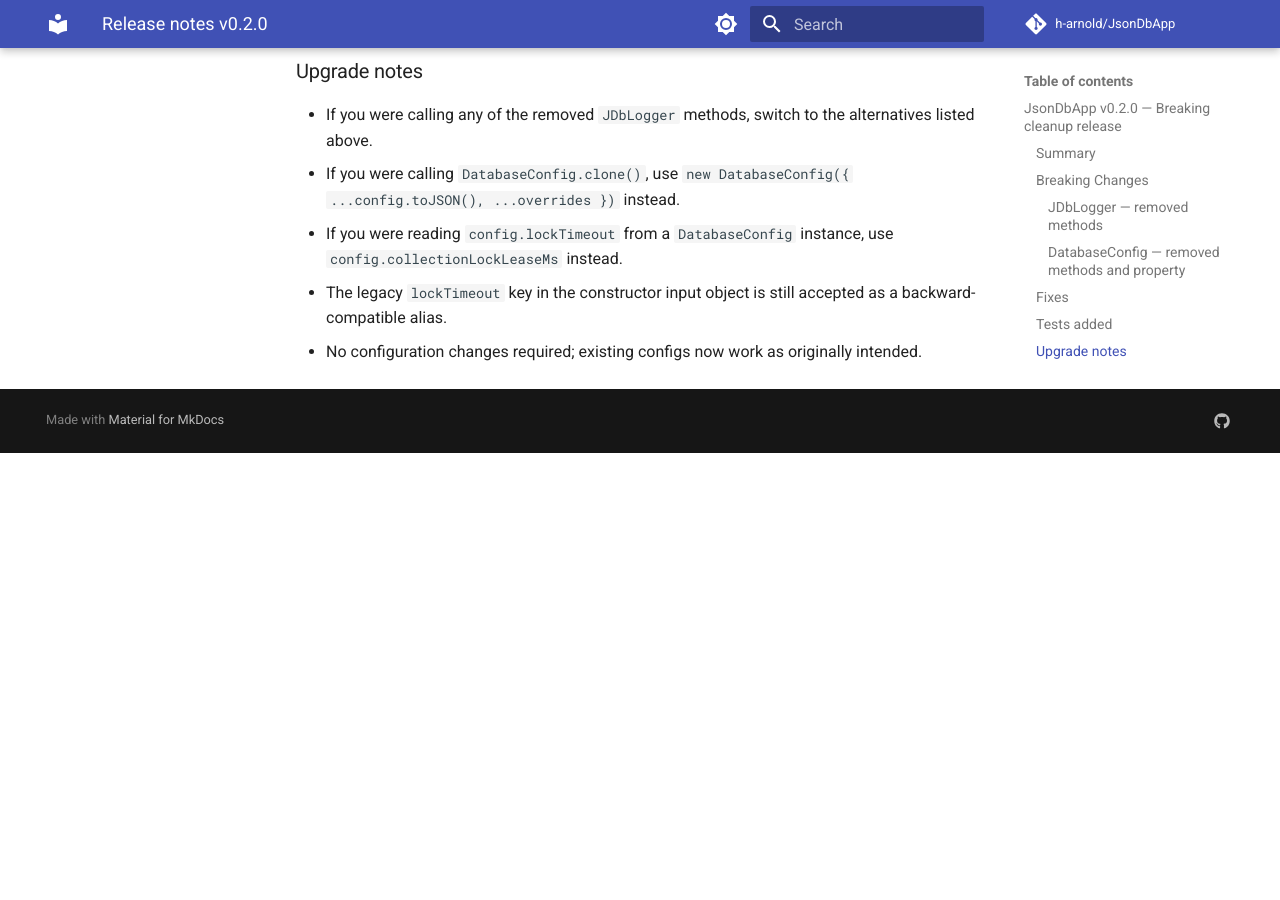
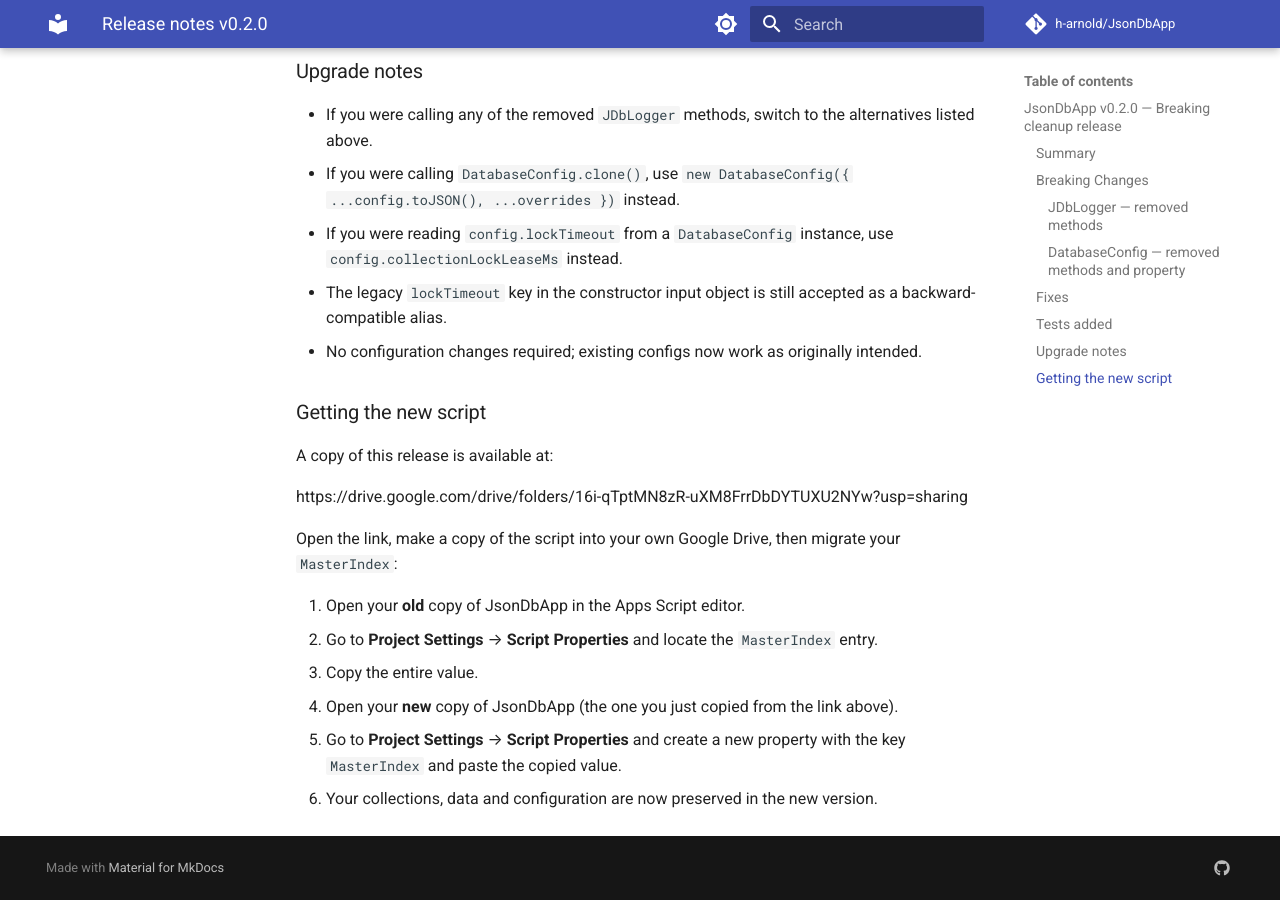
Before and after one commit to h-arnold/JsonDbApp, an MkDocs documentation site: the page built from docs/release-notes/release-notes-v0.2.0.md, in a window 1280 px wide and 900 px high, scrolled down 2736 px. Built offline with MkDocs 1.6.1 and Material for MkDocs 9.7.7, drawn with Linux system fonts in a browser that asks for light colours; comment, search, counter and statistics services are not loaded; before the commit the page ends 3189 px from its top, so only the background shows below that.

Commit message:
docs: add instructions for migrating to the new JsonDbApp script

```diff
--- a/docs/release-notes/release-notes-v0.2.0.md
+++ b/docs/release-notes/release-notes-v0.2.0.md
@@ -61,3 +61,18 @@
 - If you were reading `config.lockTimeout` from a `DatabaseConfig` instance, use `config.collectionLockLeaseMs` instead.
 - The legacy `lockTimeout` key in the constructor input object is still accepted as a backward-compatible alias.
 - No configuration changes required; existing configs now work as originally intended.
+
+### Getting the new script
+
+A copy of this release is available at:
+
+https://drive.google.com/drive/folders/16i-qTptMN8zR-uXM8FrrDbDYTUXU2NYw?usp=sharing
+
+Open the link, make a copy of the script into your own Google Drive, then migrate your `MasterIndex`:
+
+1. Open your **old** copy of JsonDbApp in the Apps Script editor.
+2. Go to **Project Settings** → **Script Properties** and locate the `MasterIndex` entry.
+3. Copy the entire value.
+4. Open your **new** copy of JsonDbApp (the one you just copied from the link above).
+5. Go to **Project Settings** → **Script Properties** and create a new property with the key `MasterIndex` and paste the copied value.
+6. Your collections, data and configuration are now preserved in the new version.
```
